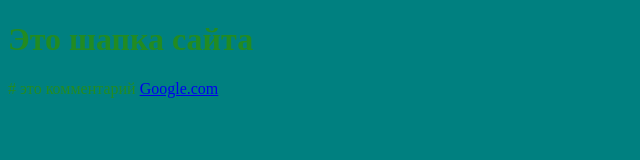
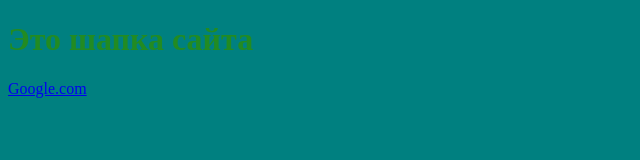
Before and after one commit to OlegZubenko/Github-tutorial-test2, a plain HTML site: page index.html in a window 1280 px wide. Shown: the whole page, without its empty margins (0-640 px from the left). Drawn offline with Linux system fonts and the light colour scheme.

Commit message:
Update index.html

```diff
--- a/index.html
+++ b/index.html
@@ -11,7 +11,7 @@
 <body>
     <h1>Это шапка сайта</h1>
  <!-- это комментарий -->
- # это комментарий
+
  <a href="http://google.com" target="https://www.gismeteo.ua/weather-kyiv-4944/now/" title="Пошукова система Google">
     Google.com
   </a>
```
